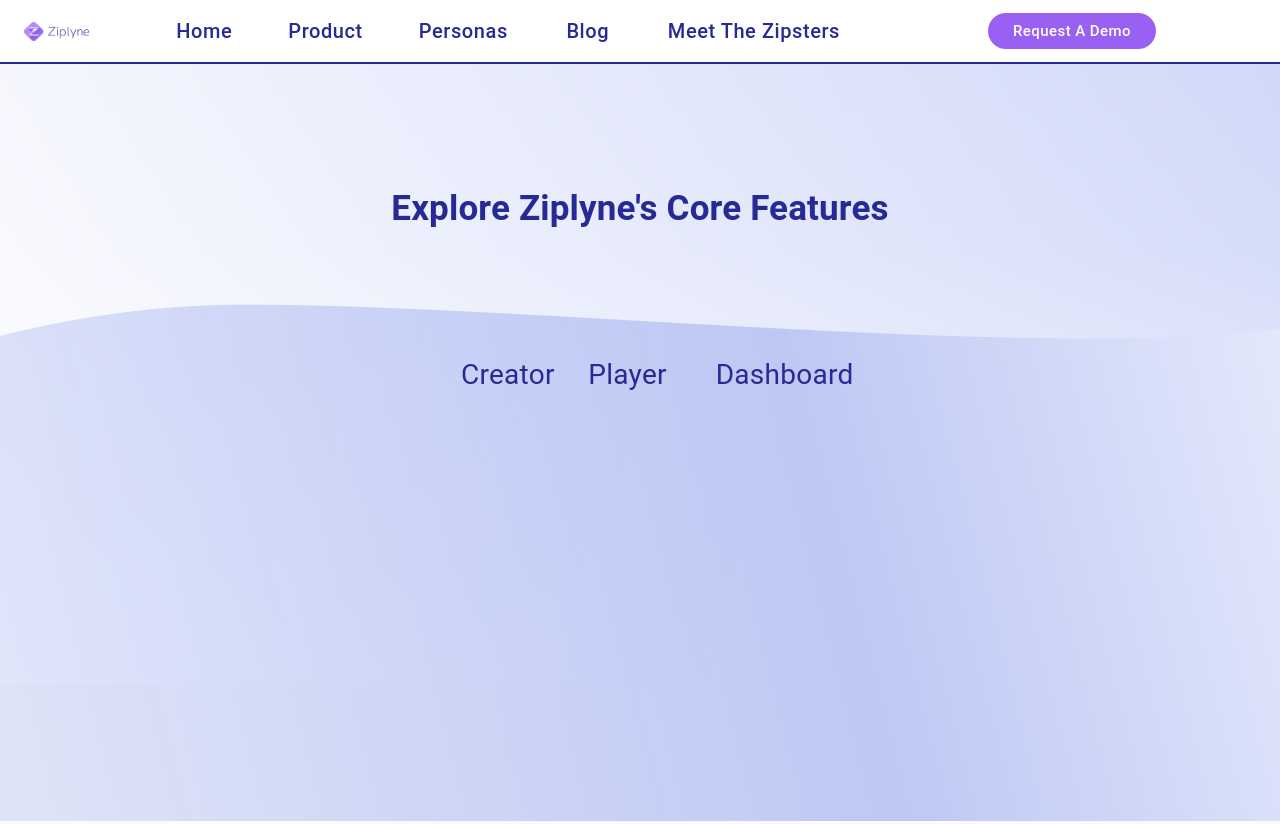
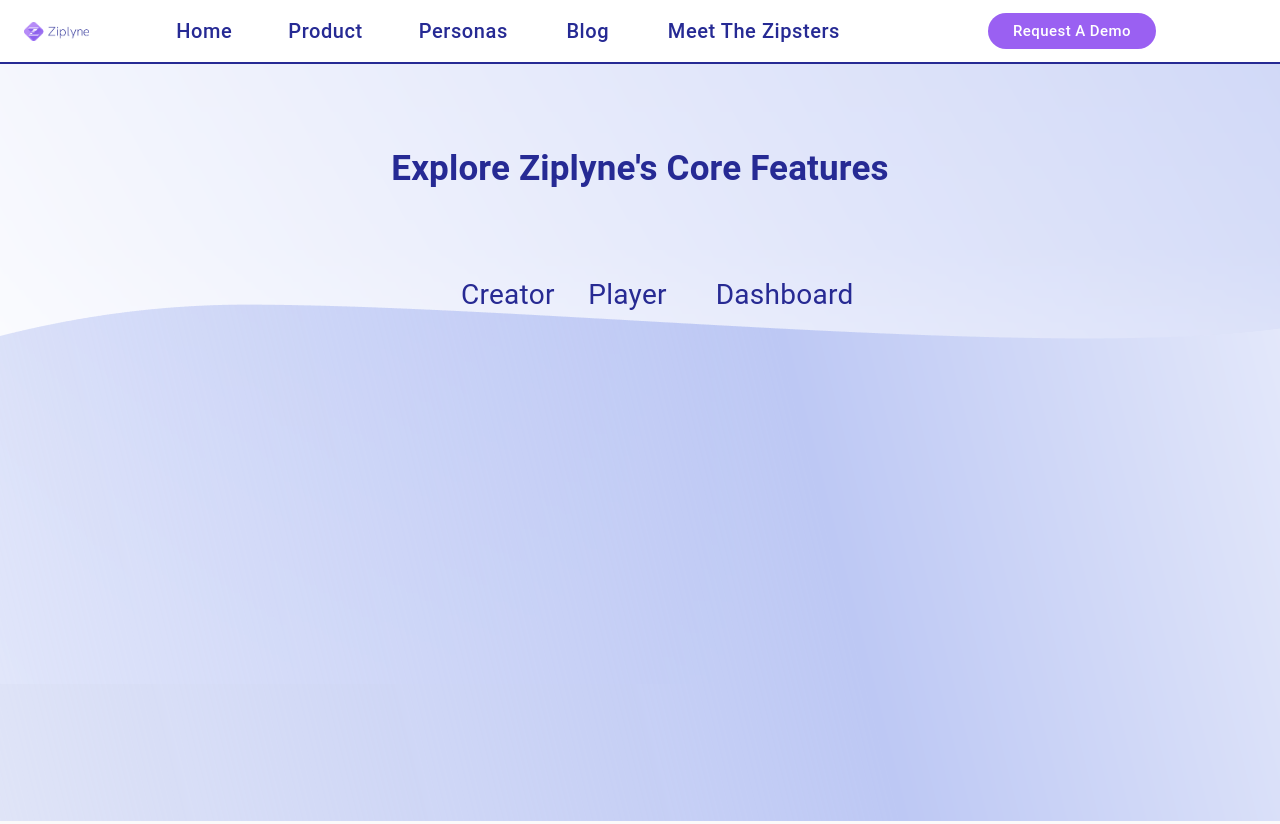
Before and after one commit to SophiMary/Website, a React (Create React App) app: page /Website/product in a window 1280 px wide. Built offline with nearby package versions, Linux system fonts and the light colour scheme.

Commit message:
modify styles

```diff
--- a/src/Components/Product.js
+++ b/src/Components/Product.js
@@ -39,7 +39,7 @@
         color: "#262A94",
         fontWeight: "600",
         fontSize: "35px",
-        marginTop: "120px",
+        marginTop: "80px",
         [theme.breakpoints.down("sm")]: {
             fontSize: "20px",
             marginTop: "20px",
@@ -56,7 +56,7 @@
         color: "#262A94",
         fontSize: "28px",
         fontWeight: "normal",
-        marginTop: "120px",
+        marginTop: "80px",
         [theme.breakpoints.down("sm")]: {
             marginTop: "10px",
             fontSize: "15px",
@@ -70,7 +70,7 @@
         olor: "#262A94",
         fontSize: "28px",
         fontWeight: "600",
-        marginTop: "120px",
+        marginTop: "80px",
         [theme.breakpoints.down("sm")]: {
             marginTop: "10px",
             fontSize: "15px",
--- a/src/Components/ProductPages.js
+++ b/src/Components/ProductPages.js
@@ -12,14 +12,12 @@
     },
     tabImages: {
         width: "auto",
-        padding: "10px",
         [theme.breakpoints.down("md")]: {
             width: "700px",
             padding: "5px",
         },
         [theme.breakpoints.down("xs")]: {
             width: "250px",
-            padding: "5px",
         },
     },
 }));
```
Also changed, not shown: 1 other file (tests, documents, lock files or other folders).
